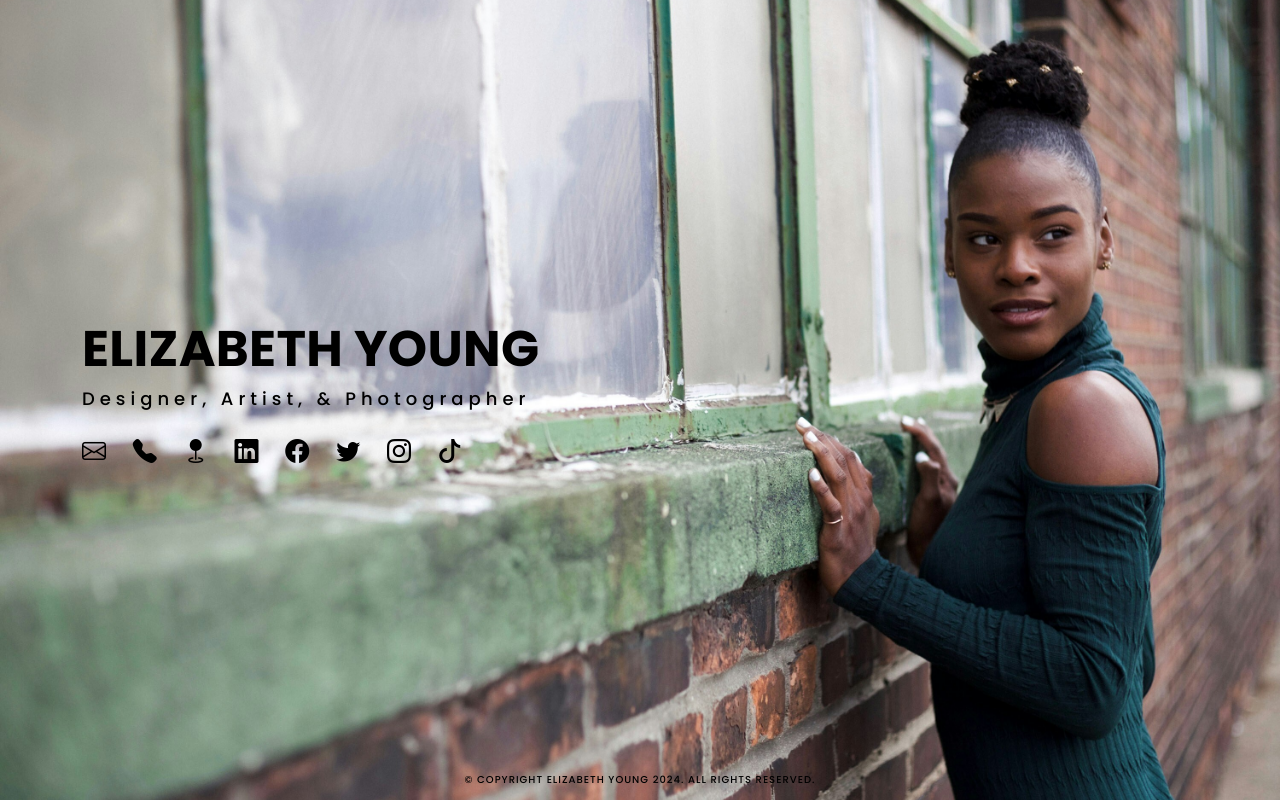
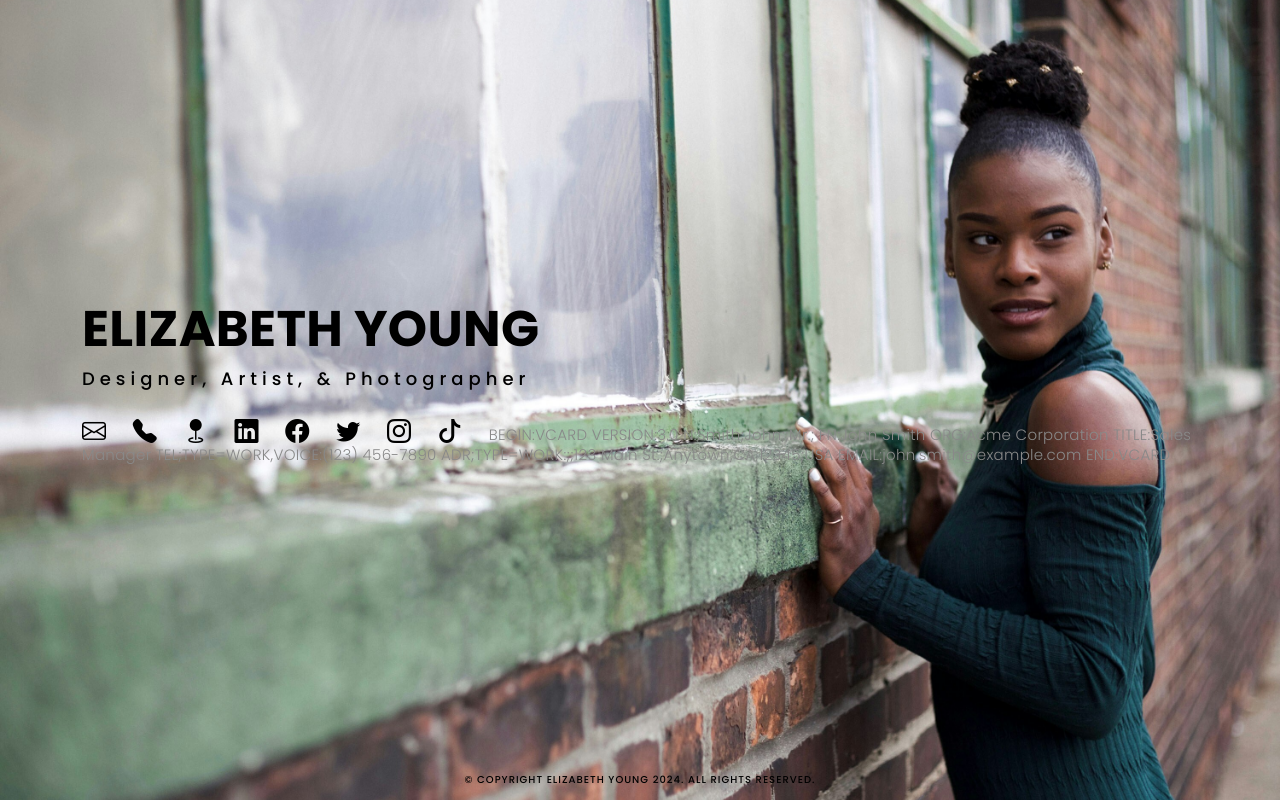
Before and after one commit to UnarmoredAmour/BasicBusinessCardWebsite, a plain HTML site: page index.html in a window 1280 px wide. Drawn offline with Linux system fonts and the light colour scheme; a web font is replaced by a local one.

Commit message:
Update index.html

```diff
--- a/index.html
+++ b/index.html
@@ -44,6 +44,16 @@
     <li><a href="https://www.twitter.com/"><i class="bi bi-twitter"></i></a></li>   <!--Twitter-->
     <li><a href="https://www.instagram.com/"><i class="bi bi-instagram"></i></a></li>   <!--Instagram-->
     <li><a href="https://www.tiktok.com/"><i class="bi bi-tiktok"></i></a></li>      <!--TikTok-->
+    BEGIN:VCARD
+    VERSION:3.0
+    N:Smith;John;;Mr.;
+    FN:John Smith
+    ORG:Acme Corporation
+    TITLE:Sales Manager
+    TEL;TYPE=WORK,VOICE:(123) 456-7890
+    ADR;TYPE=WORK:;;123 Main St.;Anytown;CA;12345;USA
+    EMAIL:john.smith@example.com
+    END:VCARD
 
 
 <!-- Additional Icons --->
```
